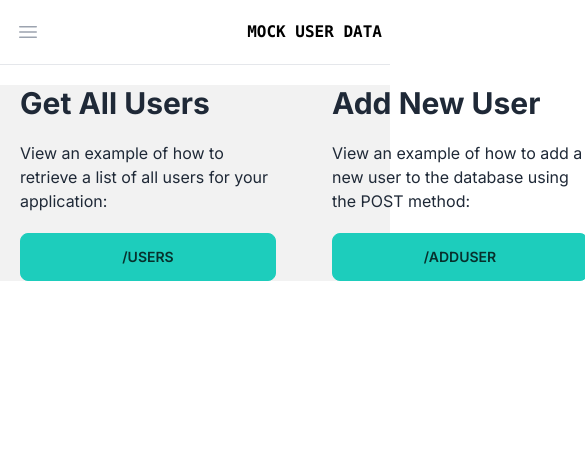
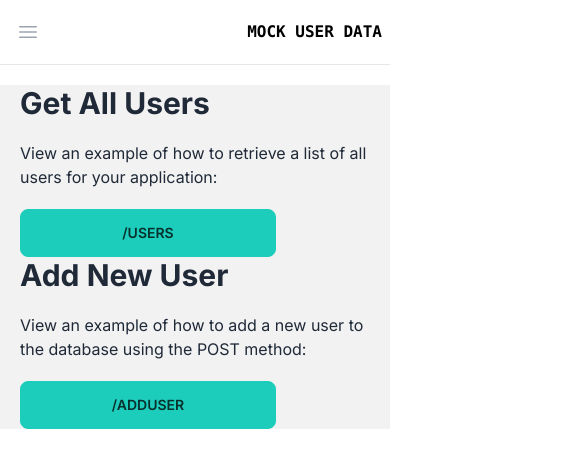
Before and after one commit to mig-gonz/usersAPIFrontend, a Next.js app: page / in a window 390 px wide. Shown: the top 468 px of the page, 585 px wide, since content can reach past the window. Built offline with nearby package versions, Linux system fonts and the light colour scheme.

Commit message:
styled home page to make it responsive

```diff
--- a/app/page.tsx
+++ b/app/page.tsx
@@ -6,7 +6,7 @@
       <div className="mt-5 bg-base-200">
         <div className="ml-5">
           <div className="max-w-md">
-            <div className="flex space-x-14 ">
+            <div className="flex flex-col md:flex-row md:space-x-4 ">
               <div>
                 <h1 className="text-3xl font-bold">Get All Users</h1>
                 <h2 className="mt-5">
```
